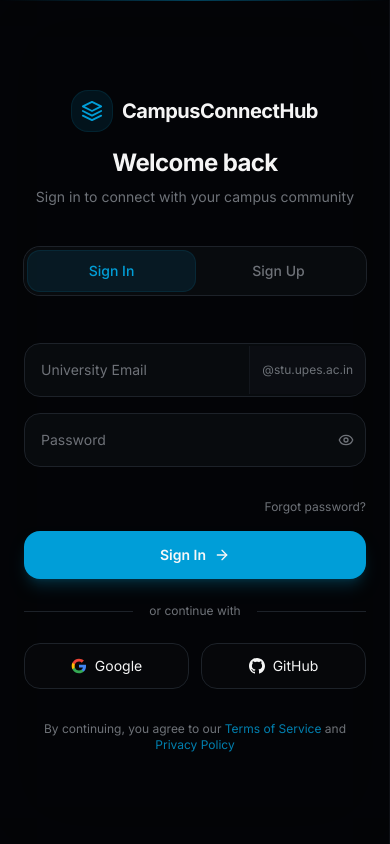
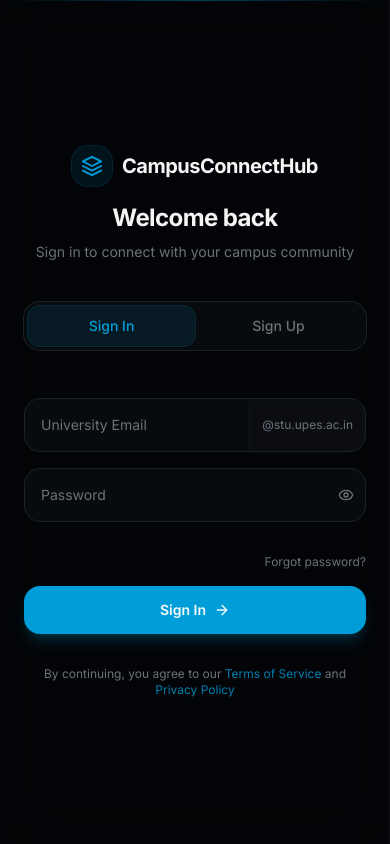
Before and after one commit to croakie-ai/v0-campus-connect-hub-authentication-interface, a Next.js app: page / in a window 390 px wide. Shown: the top 844 px of the page. Built offline with nearby package versions, Linux system fonts and the light colour scheme.

Commit message:
fix: remove social login and update carousel image sizes\n\nClean up auth form and adjust carousel dimensions for mobile.

```diff
--- a/components/auth-form.tsx
+++ b/components/auth-form.tsx
@@ -265,49 +265,7 @@ export function AuthForm() {
           <div className="absolute inset-0 -z-0 bg-gradient-to-r from-primary via-primary/90 to-primary opacity-0 transition-opacity duration-300 group-hover:opacity-100" />
         </button>
 
-        {/* Divider */}
-        <div className="relative flex items-center gap-4 py-2">
-          <div className="h-px flex-1 bg-border" />
-          <span className="text-xs text-muted-foreground">or continue with</span>
-          <div className="h-px flex-1 bg-border" />
-        </div>
 
-        {/* Social login */}
-        <div className="flex gap-3">
-          <button
-            type="button"
-            className="flex flex-1 items-center justify-center gap-2 rounded-xl border border-border bg-secondary/30 px-4 py-3 text-sm text-foreground transition-all duration-200 hover:bg-secondary/60"
-          >
-            <svg className="h-4 w-4" viewBox="0 0 24 24">
-              <path
-                d="M22.56 12.25c0-.78-.07-1.53-.2-2.25H12v4.26h5.92a5.06 5.06 0 01-2.2 3.32v2.77h3.57c2.08-1.92 3.28-4.74 3.28-8.1z"
-                fill="#4285F4"
-              />
-              <path
-                d="M12 23c2.97 0 5.46-.98 7.28-2.66l-3.57-2.77c-.98.66-2.23 1.06-3.71 1.06-2.86 0-5.29-1.93-6.16-4.53H2.18v2.84C3.99 20.53 7.7 23 12 23z"
-                fill="#34A853"
-              />
-              <path
-                d="M5.84 14.09c-.22-.66-.35-1.36-.35-2.09s.13-1.43.35-2.09V7.07H2.18C1.43 8.55 1 10.22 1 12s.43 3.45 1.18 4.93l2.85-2.22.81-.62z"
-                fill="#FBBC05"
-              />
-              <path
-                d="M12 5.38c1.62 0 3.06.56 4.21 1.64l3.15-3.15C17.45 2.09 14.97 1 12 1 7.7 1 3.99 3.47 2.18 7.07l3.66 2.84c.87-2.6 3.3-4.53 6.16-4.53z"
-                fill="#EA4335"
-              />
-            </svg>
-            Google
-          </button>
-          <button
-            type="button"
-            className="flex flex-1 items-center justify-center gap-2 rounded-xl border border-border bg-secondary/30 px-4 py-3 text-sm text-foreground transition-all duration-200 hover:bg-secondary/60"
-          >
-            <svg className="h-4 w-4" fill="currentColor" viewBox="0 0 24 24">
-              <path d="M12 0c-6.626 0-12 5.373-12 12 0 5.302 3.438 9.8 8.207 11.387.599.111.793-.261.793-.577v-2.234c-3.338.726-4.033-1.416-4.033-1.416-.546-1.387-1.333-1.756-1.333-1.756-1.089-.745.083-.729.083-.729 1.205.084 1.839 1.237 1.839 1.237 1.07 1.834 2.807 1.304 3.492.997.107-.775.418-1.305.762-1.604-2.665-.305-5.467-1.334-5.467-5.931 0-1.311.469-2.381 1.236-3.221-.124-.303-.535-1.524.117-3.176 0 0 1.008-.322 3.301 1.23.957-.266 1.983-.399 3.003-.404 1.02.005 2.047.138 3.006.404 2.291-1.552 3.297-1.23 3.297-1.23.653 1.653.242 2.874.118 3.176.77.84 1.235 1.911 1.235 3.221 0 4.609-2.807 5.624-5.479 5.921.43.372.823 1.102.823 2.222v3.293c0 .319.192.694.801.576 4.765-1.589 8.199-6.086 8.199-11.386 0-6.627-5.373-12-12-12z" />
-            </svg>
-            GitHub
-          </button>
-        </div>
       </form>
 
       {/* Footer */}
--- a/components/campus-carousel.tsx
+++ b/components/campus-carousel.tsx
@@ -127,13 +127,13 @@ export function CampusCarousel() {
         </div>
 
         {/* Carousel container */}
-        <div className="relative flex h-[60vh] flex-1 items-center justify-center lg:h-[75vh]">
+        <div className="relative flex h-[65vh] flex-1 items-center justify-center lg:h-[80vh]">
           {campusImages.map((image, index) => {
             const style = getImageStyle(index)
             return (
               <div
                 key={image.src}
-                className="absolute h-[280px] w-[440px] overflow-hidden rounded-2xl shadow-2xl transition-all duration-700 ease-in-out lg:h-[360px] lg:w-[560px] xl:h-[400px] xl:w-[640px]"
+                className="absolute h-[320px] w-[500px] overflow-hidden rounded-2xl shadow-2xl transition-all duration-700 ease-in-out lg:h-[420px] lg:w-[640px] xl:h-[480px] xl:w-[740px]"
                 style={{
                   ...style,
                   transformStyle: "preserve-3d",
@@ -145,7 +145,7 @@ export function CampusCarousel() {
                   fill
                   className="object-cover"
                   priority={index === 0}
-                  sizes="(max-width: 1024px) 440px, 640px"
+                  sizes="(max-width: 1024px) 500px, 740px"
                 />
                 {/* Gradient overlay */}
                 <div className="absolute inset-0 bg-gradient-to-t from-background/80 via-background/20 to-transparent" />
```
